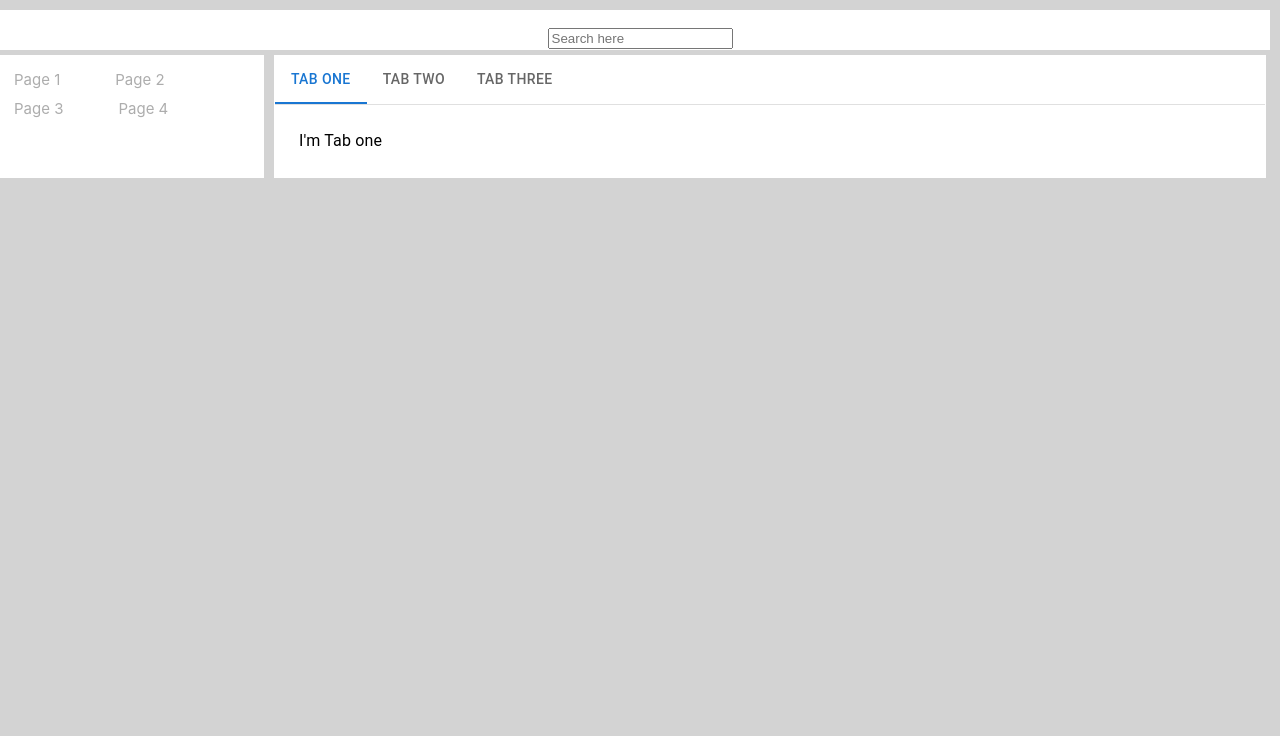
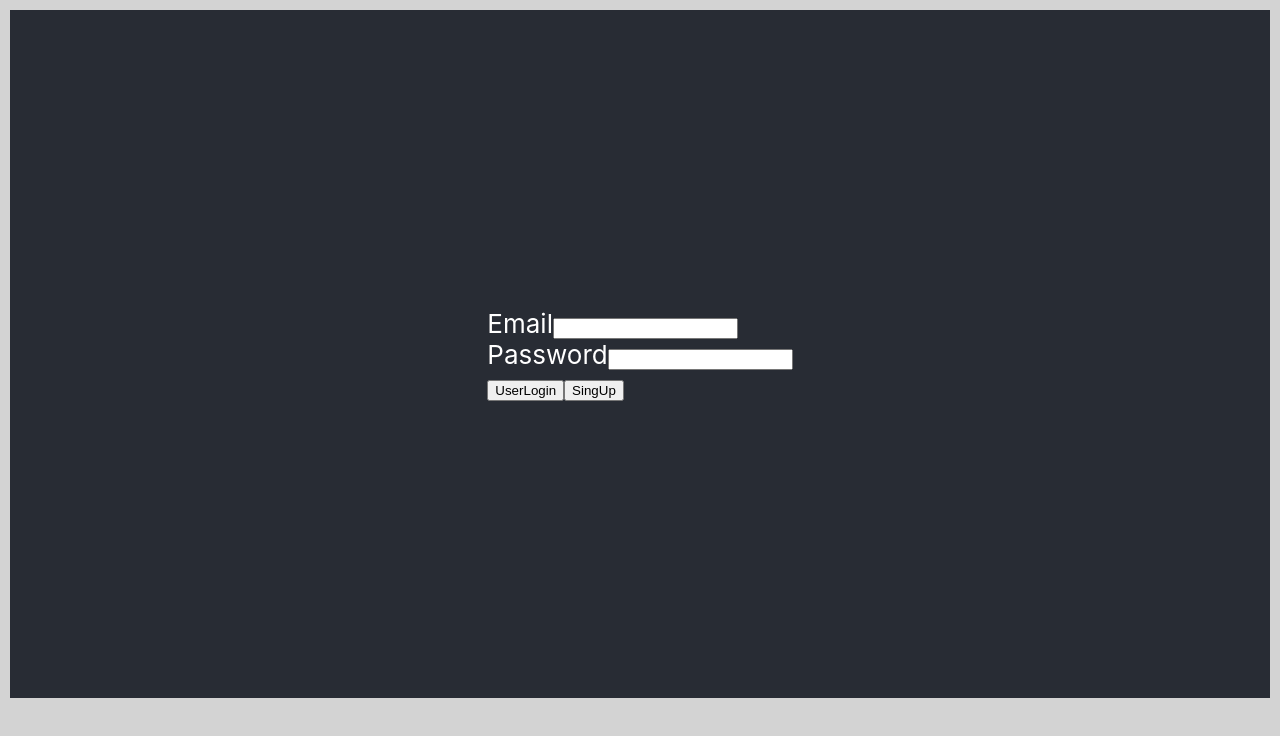
Before and after one commit to Ritug12/router-dashboard, a React (Create React App) app: page / in a window 1280 px wide. Shown: the top 736 px of the page. Built offline with nearby package versions, Linux system fonts and the light colour scheme.

Commit message:
added login page

```diff
--- a/src/App.js
+++ b/src/App.js
@@ -10,12 +10,15 @@ import Home from './RouterComponent/component/Home';
 import Search from './TopGrid/Search';
 import Tabss from './Tabs/Index';
 import BasicTabs from './Tabs/Index';
+import FirstPage from './FirstPage';
+import UserLogin from './FirstPage/UserLogin';
 
 
 function App() {
   return (
     <>
-    <Grid container spacing={2} style={{marginTop:"1px", justifyContent:"center", alignItems:"center", border:"1px solid transparent", background:"white"}}>
+    <UserLogin />
+    {/* <Grid container spacing={2} style={{marginTop:"1px", justifyContent:"center", alignItems:"center", border:"1px solid transparent", background:"white"}}>
       <Grid item sx>
         <Search />
           </Grid>
@@ -27,7 +30,7 @@ function App() {
         </Grid>
         <Grid sx={10} className="sidebarcss" > <BasicTabs /></Grid>
 
-      </Grid>
+      </Grid> */}
       </>
 
   );
--- /dev/null
+++ b/src/FirstPage/UserLogin.jsx
@@ -0,0 +1,61 @@
+import React, { useState } from "react";
+import FirstPage from ".";
+// import "./Login.css";
+// import '../App.css'
+
+const UserLogin =()=>{
+    const[email,setEmail]=useState("");
+    const[password,setPassword]=useState("");
+    const[allEntry,setAllEntry]=useState([]);
+    const[userData,setUserData]=useState({});
+
+  const [isLoggedIn, setIsLoggedIn] = useState(false);
+
+    const submitForm =(e)=>{
+        e.preventDefault()
+        const newEntry ={email:email, password:password};
+        setAllEntry([...allEntry, newEntry]);
+        console.log(allEntry);
+        setUserData(newEntry)
+        // setIsLoggedIn(true);
+        allEntry.length>0? setIsLoggedIn(true) : setIsLoggedIn(false)
+        // navigate("/")
+    }
+
+    const logOutButton = () =>{
+        console.log("Signut")
+    }
+    return(
+        isLoggedIn ?
+        <div><FirstPage allEntry={userData} setIsLoggedIn={setIsLoggedIn}/></div> :
+        <div className="App-header">
+        <div className="formStyle">
+        <form action="" onSubmit={submitForm}>
+           <div> <label className="htmlFor" htmlFor="email">Email</label>
+            <input className="inputfield" type="name" name="name" id="name" autoComplete="off" value={email}
+            onChange={(e)=>setEmail(e.target.value)}
+            /></div>
+            <div> <label className="htmlFor" htmlFor="password">Password</label>
+            <input className="inputfield" name="password" id="password" type="password" autoComplete="off" value={password}
+            onChange={(e)=>setPassword(e.target.value)}
+            /></div>
+
+            <div><button className="button" type="submit">UserLogin</button>
+            <button className="button" onClick={logOutButton}>SingUp</button></div>
+        </form></div>
+
+{/*
+            {allEntry.map((currData)=>{
+                return (
+                    <div className="tableStyle"><table>
+                <tr>{currData.email}</tr>
+                <tr>{currData.password}</tr>
+            </table></div>
+                )
+            })
+            }
+         */}
+        </div>
+    )
+}
+export default UserLogin;
--- /dev/null
+++ b/src/FirstPage/index.jsx
@@ -0,0 +1,42 @@
+
+import '../App.css';
+import { Box,Grid } from '@mui/material';
+import Sidebar from '../Sidebar';
+import Search from '../TopGrid/Search';
+import BasicTabs from '../Tabs/Index';
+
+
+function FirstPage({allEntry, setIsLoggedIn}) {
+
+    const onLogoutClick=()=>{
+        setIsLoggedIn(false)
+    }
+  return (
+    <>
+
+    <Grid container spacing={2} style={{marginTop:"1px",  border:"1px solid transparent", background:"white"}}>
+      <Grid item sx={10}>
+        <Search />
+          </Grid>
+          <Grid item sx={2}>
+          <span>Welcome {allEntry?.email} </span>
+          </Grid>
+      </Grid>
+      <Grid container spacing={2} style={{marginTop:"5px", background:"transparent"}}>
+        <Grid sx={2} style={{ background:"white", marginRight:"10px"}} >
+      <Sidebar />
+
+        </Grid>
+        <Grid sx={10} className="sidebarcss" > <BasicTabs /></Grid>
+
+      </Grid>
+      <Grid container spacing={2} style={{marginTop:"5px", background:"transparent", alignItems:"right", justifyContent:"right"}}>
+        <Grid item sx>
+                <button  onClick={onLogoutClick} className="logoutbutton">Logout</button></Grid>
+      </Grid>
+      </>
+
+  );
+}
+
+export default FirstPage;
--- a/src/Tabs/Index.jsx
+++ b/src/Tabs/Index.jsx
@@ -9,7 +9,7 @@ import Tab3 from "./Tab3";
 
 
 function TabPanel(props) {
-  const { children, value, index, ...other } = props;
+  const { children, value, index,} = props;
 
   return (
     <div>
@@ -46,7 +46,7 @@ function BasicTabs() {
         </Tabs>
       </Box>
       <TabPanel value={value} index={0}>
-        <Tab1 />
+        <Tab1 setValue={setValue}/>
       </TabPanel>
       <TabPanel value={value} index={1}>
        <Tab2 />
--- a/src/Tabs/Tab1.jsx
+++ b/src/Tabs/Tab1.jsx
@@ -1,9 +1,19 @@
 import React from "react";
+import Tab2 from "./Tab2";
 
-function Tab1(){
+function Tab1({setValue}){
+
+
+
+    const onNavigateClick = ()=>{
+        setValue(1)
+    }
 
     return(
-        <div>I'm Tab one</div>
+        <div>I'm Tab one
+
+        <div><button onClick={onNavigateClick}>Go to Tab2</button>
+        </div></div>
     )
 }
 
```
